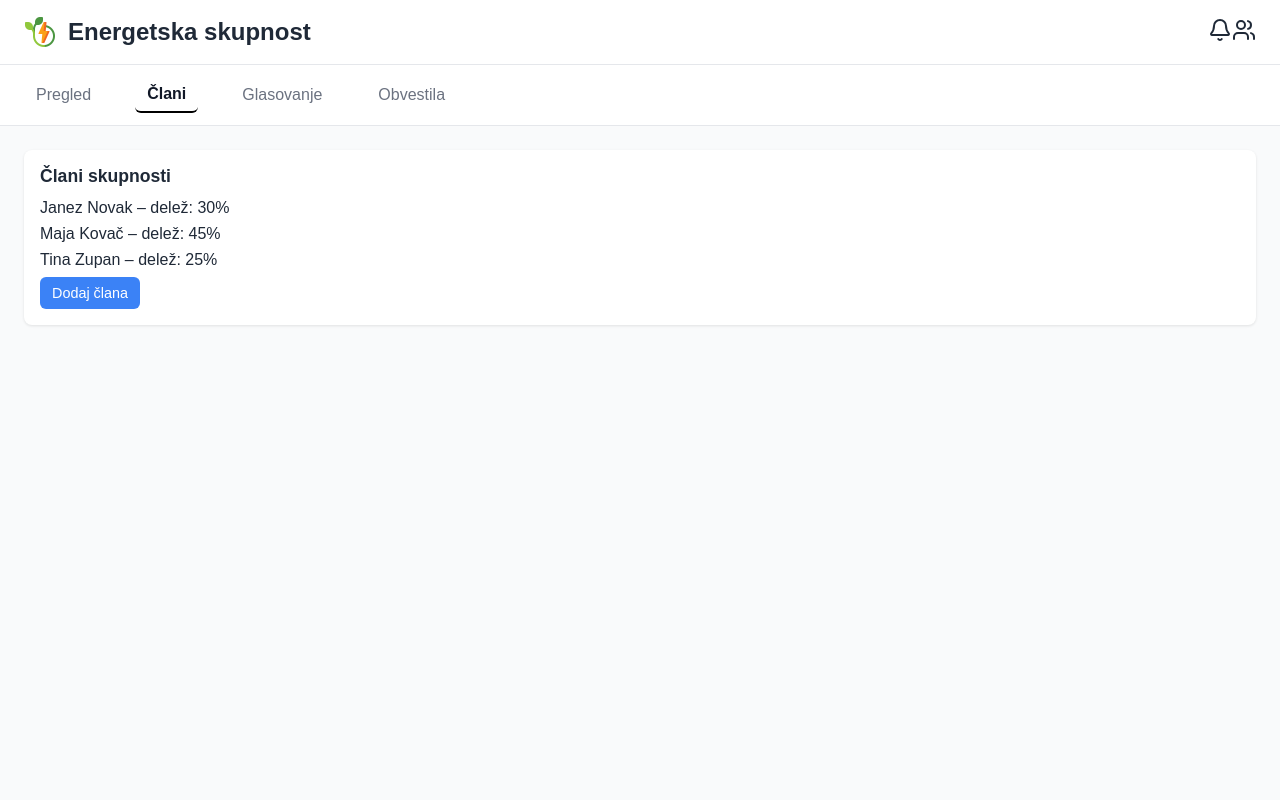
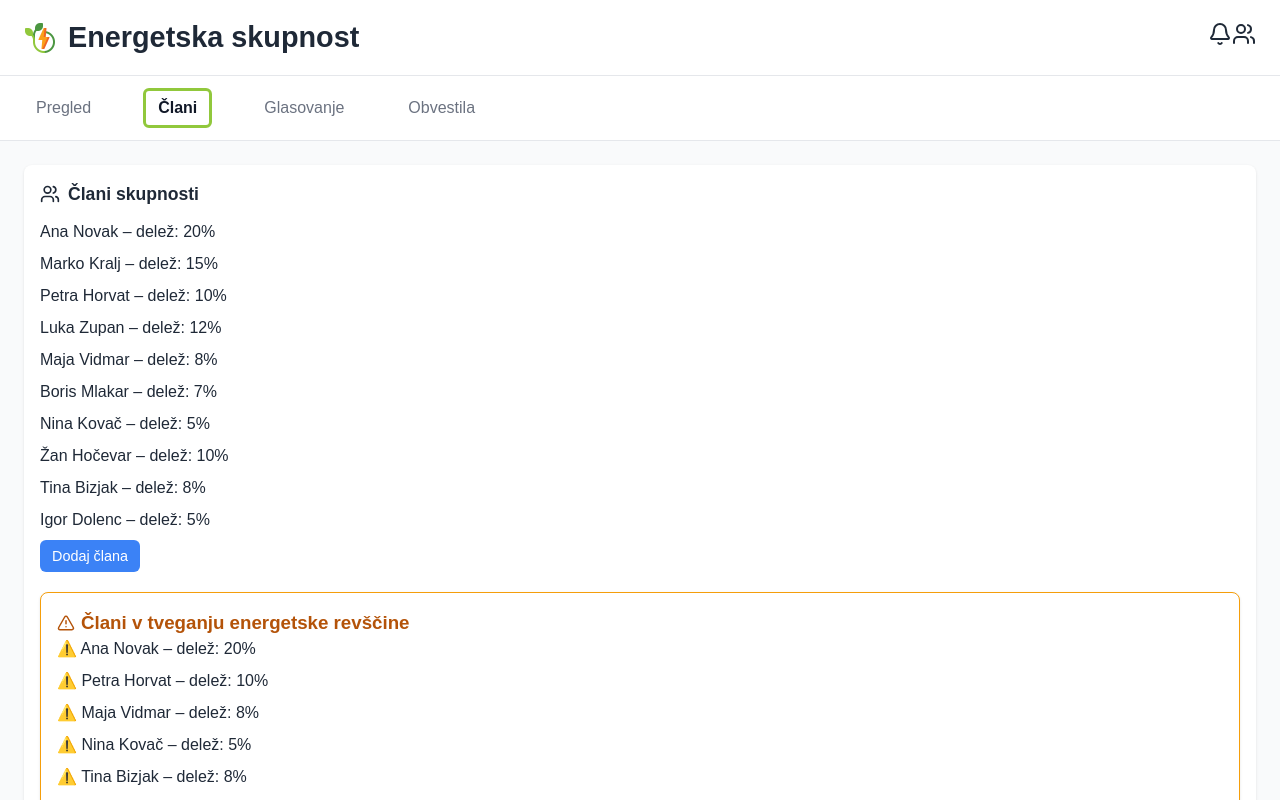
Before and after one commit to MBevc/eneskupnost, a React (Create React App) app: page / in a window 1280 px wide. Both pictures are taken after a click on the button "Člani". Shown: the top 800 px of the page. Built offline with nearby package versions, Linux system fonts and the light colour scheme.

Commit message:
added risky members

```diff
--- a/src/App.css
+++ b/src/App.css
@@ -8,6 +8,8 @@ body {
   font-family: Arial, sans-serif;
   background-color: #f9fafb; /* svetlo siva */
   color: #1f2937; /* temno siva */
+  font-size: 16px; /* večji globalni font */
+  line-height: 1.5;
 }
 
 /* Header */
@@ -21,14 +23,14 @@ header {
 }
 
 header h1 {
-  font-size: 1.5rem;
+  font-size: 1.8rem;
   font-weight: bold;
 }
 
 /* Navigacija */
 nav {
   display: flex;
-  gap: 24px;
+  gap: 32px;
   padding: 12px 24px;
   border-bottom: 1px solid #e5e7eb;
   background-color: #ffffff;
@@ -44,7 +46,7 @@ nav button {
 }
 
 nav button.active {
-  border-bottom: 2px solid #000000;
+  border: 3px solid #91c83c;
   font-weight: bold;
   color: #111827;
 }
--- a/src/data.json
+++ b/src/data.json
@@ -1,34 +1,39 @@
 {
   "poraba": [
-    { "name": "Janez", "value": 30 },
-    { "name": "Maja", "value": 45 },
-    { "name": "Tina", "value": 25 }
+    { "name": "Ana", "value": 420 },
+    { "name": "Marko", "value": 280 },
+    { "name": "Petra", "value": 500 },
+    { "name": "Luka", "value": 350 },
+    { "name": "Maja", "value": 600 },
+    { "name": "Boris", "value": 150 },
+    { "name": "Nina", "value": 700 },
+    { "name": "Žan", "value": 260 },
+    { "name": "Tina", "value": 480 },
+    { "name": "Igor", "value": 320 }
   ],
   "proizvodnja": [
-    { "name": "Sončna elektrarna", "kWh": 120 },
-    { "name": "Vetrnica", "kWh": 80 },
-    { "name": "Shramba", "kWh": 40 }
+    { "name": "Sončne celice", "kWh": 400 },
+    { "name": "Vetrnica", "kWh": 250 },
+    { "name": "Skupnostni vir", "kWh": 150 }
   ],
   "clani": [
-    { "id": 1, "ime": "Janez Novak", "delez": "30%" },
-    { "id": 2, "ime": "Maja Kovač", "delez": "45%" },
-    { "id": 3, "ime": "Tina Zupan", "delez": "25%" }
+    { "id": 1, "ime": "Ana Novak", "delez": "20%" },
+    { "id": 2, "ime": "Marko Kralj", "delez": "15%" },
+    { "id": 3, "ime": "Petra Horvat", "delez": "10%" },
+    { "id": 4, "ime": "Luka Zupan", "delez": "12%" },
+    { "id": 5, "ime": "Maja Vidmar", "delez": "8%" },
+    { "id": 6, "ime": "Boris Mlakar", "delez": "7%" },
+    { "id": 7, "ime": "Nina Kovač", "delez": "5%" },
+    { "id": 8, "ime": "Žan Hočevar", "delez": "10%" },
+    { "id": 9, "ime": "Tina Bizjak", "delez": "8%" },
+    { "id": 10, "ime": "Igor Dolenc", "delez": "5%" }
   ],
   "glasovanja": [
-    {
-      "id": 1,
-      "predlog": "Ali podprete investicijo v novo sončno elektrarno?",
-      "status": "odprto"
-    },
-    {
-      "id": 2,
-      "predlog": "Uvedba skupne shrambe energije",
-      "status": "zaključeno"
-    }
+    { "id": 1, "tema": "Naložba v nove sončne panele", "status": "Odprto" },
+    { "id": 2, "tema": "Vzdrževanje skupnostne vetrnice", "status": "Zaključeno" }
   ],
   "obvestila": [
-    "Naslednji sestanek: 15. marec 2025",
-    "Nova sončna elektrarna je začela obratovati",
-    "Obvestilo: odprto glasovanje o novi investiciji"
+    { "id": 1, "sporocilo": "Sestanek v sredo ob 18:00." },
+    { "id": 2, "sporocilo": "Na voljo so novi rezultati meritev." }
   ]
 }
--- a/src/energetska_skupnost_ui.jsx
+++ b/src/energetska_skupnost_ui.jsx
@@ -11,12 +11,25 @@ import {
   Tooltip,
   ResponsiveContainer,
 } from "recharts";
-import { Users, Bell, CheckSquare } from "lucide-react";
+import { Users, Bell, CheckSquare, AlertTriangle } from "lucide-react";
 import "./App.css";
 
 export default function EnergetskaSkupnostApp() {
   const [activeTab, setActiveTab] = useState("pregled");
   const COLORS = ["#60a5fa", "#34d399", "#fbbf24"];
+
+  // --- DETEKCIJA ENERGETSKE REVŠČINE ---
+  // Povprečna poraba
+  const avgPoraba =
+    data.poraba.reduce((sum, p) => sum + p.value, 0) / data.poraba.length;
+
+  // Izračun tvegani člani (poraba > povprečje && delež < 30%)
+  const tveganiClani = data.clani.filter((clan) => {
+    const poraba = data.poraba.find((p) => p.name.includes(clan.ime.split(" ")[0]));
+    if (!poraba) return false;
+    const deležNum = parseInt(clan.delez.replace("%", ""));
+    return poraba.value > avgPoraba && deležNum < 30;
+  });
 
   return (
     <div>
@@ -50,6 +63,7 @@ export default function EnergetskaSkupnostApp() {
 
       {/* Vsebina */}
       <main>
+        {/* Pregled */}
         {activeTab === "pregled" && (
           <div className="grid">
             <div className="card">
@@ -86,9 +100,12 @@ export default function EnergetskaSkupnostApp() {
           </div>
         )}
 
+{/* Člani */}
 {activeTab === "clani" && (
   <div className="card">
-            <h2>Člani skupnosti</h2>
+    <h2 style={{ display: "flex", alignItems: "center", gap: "8px" }}>
+      <Users size={20} /> Člani skupnosti
+    </h2>
     <ul>
       {data.clani.map((clan) => (
         <li key={clan.id}>
@@ -97,40 +114,67 @@ export default function EnergetskaSkupnostApp() {
       ))}
     </ul>
     <button className="primary">Dodaj člana</button>
+
+    {/* Prikaz ogroženih članov */}
+    {tveganiClani.length > 0 && (
+      <div
+        className="card"
+        style={{ marginTop: "20px", border: "1px solid #f59e0b" }}
+      >
+        <h3
+          style={{
+            color: "#b45309",
+            display: "flex",
+            alignItems: "center",
+            gap: "6px",
+          }}
+        >
+          <AlertTriangle size={18} /> Člani v tveganju energetske revščine
+        </h3>
+        <ul>
+          {tveganiClani.map((c) => (
+            <li key={c.id}>
+              ⚠️ {c.ime} – delež: {c.delez}
+            </li>
+          ))}
+        </ul>
+
+        {/* --- NOV GRAF --- */}
+        <div style={{ marginTop: "20px" }}>
+          <h4>Primerjava porabe med člani</h4>
+          <ResponsiveContainer width="100%" height={250}>
+            <BarChart data={data.poraba}>
+              <XAxis dataKey="name" />
+              <YAxis />
+              <Tooltip />
+              <Bar
+                dataKey="value"
+                label={{ position: "top" }}
+                // Rdeča za tvegane, zelena za ostale
+                fill="#34d399"
+              >
+                {data.poraba.map((entry, index) => {
+                  const clan = data.clani.find((c) =>
+                    entry.name.includes(c.ime.split(" ")[0])
+                  );
+                  const jeTvegan = tveganiClani.some((t) => t.id === clan?.id);
+                  return (
+                    <Cell
+                      key={`cell-${index}`}
+                      fill={jeTvegan ? "#ef4444" : "#34d399"}
+                    />
+                  );
+                })}
+              </Bar>
+            </BarChart>
+          </ResponsiveContainer>
+        </div>
+      </div>
+    )}
   </div>
 )}
 
-        {activeTab === "glasovanje" && (
-          <div className="card">
-            <h2>Glasovanje</h2>
-            {data.glasovanja.map((glas) => (
-              <div key={glas.id} className="card">
-                <p>{glas.predlog}</p>
-                {glas.status === "odprto" ? (
-                  <div>
-                    <button className="success">DA</button>
-                    <button className="danger">NE</button>
-                  </div>
-                ) : (
-                  <p style={{ color: "#6b7280", fontSize: "0.9rem" }}>
-                    Glasovanje zaključeno
-                  </p>
-                )}
-              </div>
-            ))}
-          </div>
-        )}
-
-        {activeTab === "obvestila" && (
-          <div className="card">
-            <h2>Obvestila</h2>
-            <ul>
-              {data.obvestila.map((o, index) => (
-                <li key={index}>{o}</li>
-              ))}
-            </ul>
-          </div>
-        )}
+        {/* Glasovanje in obvestila ostaneta enaka */}
       </main>
     </div>
   );
```
Lines whose indentation alone changed are shown as unchanged.
